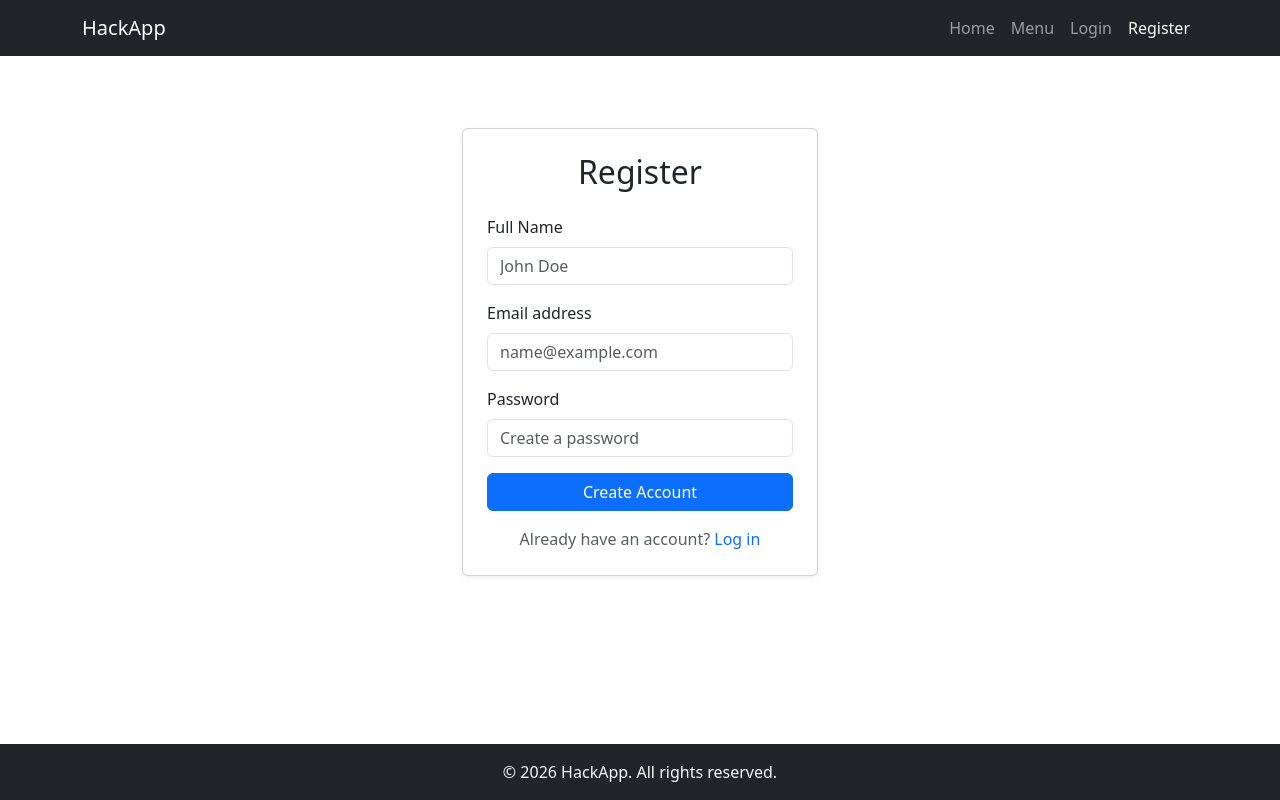
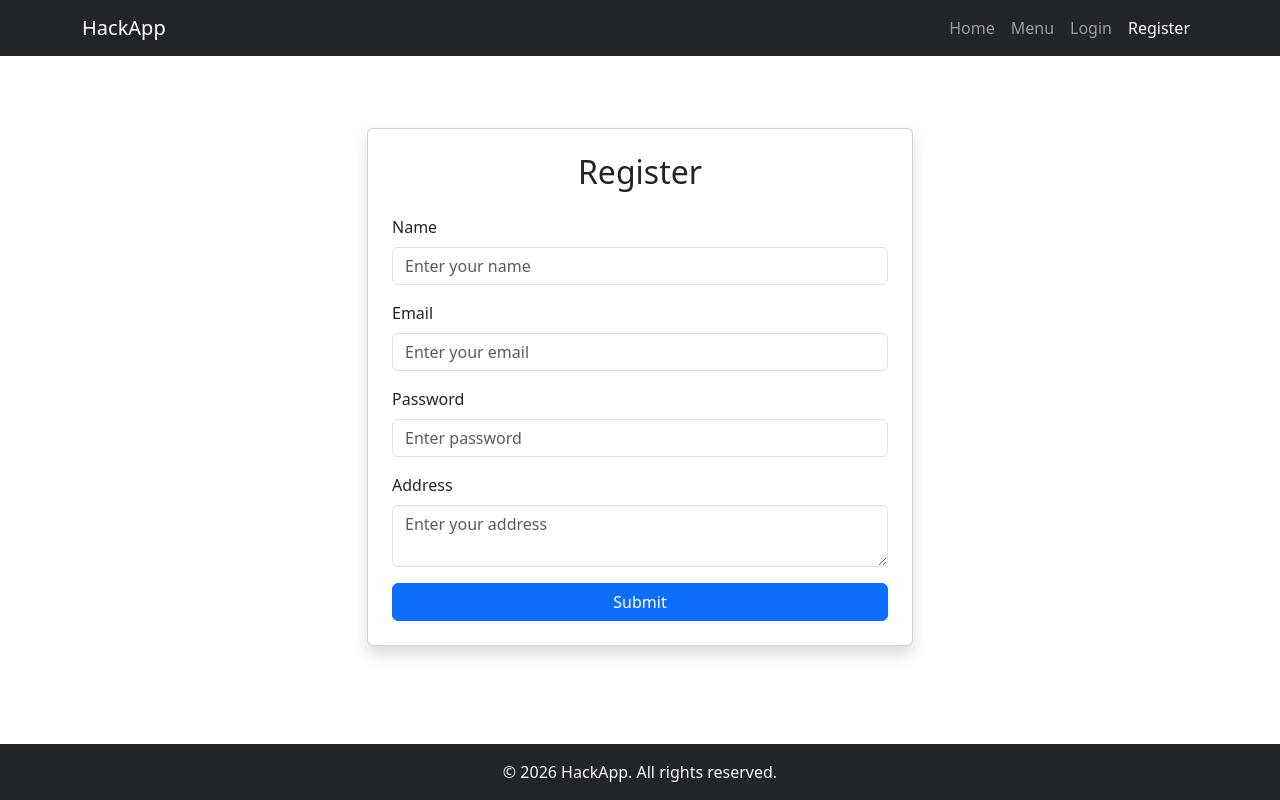
Before and after one commit to The-Code-Busters-HCl/hcl-retail-ordering-frontend, a React (Vite) app: page /register in a window 1280 px wide. Built offline with nearby package versions, Linux system fonts and the light colour scheme.

Commit message:
signup added

```diff
--- a/src/pages/Register.jsx
+++ b/src/pages/Register.jsx
@@ -1,50 +1,140 @@
 import React, { useState } from 'react';
-import { useNavigate, Link } from 'react-router-dom';
+import { useNavigate } from 'react-router-dom';
 
 const Register = () => {
   const navigate = useNavigate();
+
   const [loading, setLoading] = useState(false);
 
-  const handleRegister = (e) => {
+  // ✅ alert state added
+  const [showAlert, setShowAlert] = useState(false);
+
+  // ✅ single state for entire form
+  const [formData, setFormData] = useState({
+    name: '',
+    email: '',
+    password: '',
+    address: ''
+  });
+
+  const handleChange = (e) => {
+    const { name, value } = e.target;
+
+    setFormData((prev) => ({
+      ...prev,
+      [name]: value
+    }));
+  };
+
+ const handleSubmit = async (e) => {
   e.preventDefault();
   setLoading(true);
 
-    // Simulate API call
+  console.log('Form Data:', formData);
+
+  try {
+    const response = await axios.post(
+      'http://localhost:8080/api/signup',
+      formData
+    );
+
+    // ✅ success (same behavior)
+    setShowAlert(true);
+
     setTimeout(() => {
-      localStorage.setItem('token', 'fake-jwt-token');
+      navigate('/login');
+    }, 2000);
+
+  } catch (error) {
+    console.error(error);
+    alert('Error: Unable to register'); // unchanged behavior
+  } finally {
     setLoading(false);
-      navigate('/dashboard');
-    }, 1000);
+  }
 };
 
   return (
-    <div className="row justify-content-center">
-      <div className="col-md-6 col-lg-4">
-        <div className="card shadow-sm mt-5">
-          <div className="card-body p-4">
+    <div className="container mt-5">
+      <div className="col-md-6 mx-auto">
+        <div className="card p-4 shadow">
+
           <h2 className="text-center mb-4">Register</h2>
-            <form onSubmit={handleRegister}>
+
+          {/* ✅ Bootstrap Alert */}
+          {showAlert && (
+            <div className="alert alert-success alert-dismissible fade show" role="alert">
+              User registered successfully! Please login now.
+              <button
+                type="button"
+                className="btn-close"
+                onClick={() => setShowAlert(false)}
+              ></button>
+            </div>
+          )}
+
+          <form onSubmit={handleSubmit}>
+
             <div className="mb-3">
-                <label className="form-label">Full Name</label>
-                <input type="text" className="form-control" required placeholder="John Doe" />
+              <label className="form-label">Name</label>
+              <input
+                type="text"
+                name="name"
+                className="form-control"
+                placeholder="Enter your name"
+                value={formData.name}
+                onChange={handleChange}
+                required
+              />
             </div>
+
             <div className="mb-3">
-                <label className="form-label">Email address</label>
-                <input type="email" className="form-control" required placeholder="name@example.com" />
+              <label className="form-label">Email</label>
+              <input
+                type="email"
+                name="email"
+                className="form-control"
+                placeholder="Enter your email"
+                value={formData.email}
+                onChange={handleChange}
+                required
+              />
             </div>
+
             <div className="mb-3">
               <label className="form-label">Password</label>
-                <input type="password" className="form-control" required placeholder="Create a password" />
+              <input
+                type="password"
+                name="password"
+                className="form-control"
+                placeholder="Enter password"
+                value={formData.password}
+                onChange={handleChange}
+                required
+              />
             </div>
-              <button disabled={loading} type="submit" className="btn btn-primary w-100 mb-3">
-                {loading ? 'Creating account...' : 'Create Account'}
+
+            <div className="mb-3">
+              <label className="form-label">Address</label>
+              <textarea
+                name="address"
+                className="form-control"
+                placeholder="Enter your address"
+                value={formData.address}
+                onChange={handleChange}
+                required
+              />
+            </div>
+
+            <button
+              type="submit"
+              className="btn btn-primary w-100"
+              disabled={loading}
+            >
+              {loading ? 'Submitting...' : 'Submit'}
             </button>
-              <div className="text-center">
-                <span className="text-muted">Already have an account? </span>
-                <Link to="/login" className="text-decoration-none">Log in</Link>
-              </div>
+
           </form>
-          </div>
+
         </div>
       </div>
     </div>
```
Lines whose indentation alone changed are shown as unchanged.
